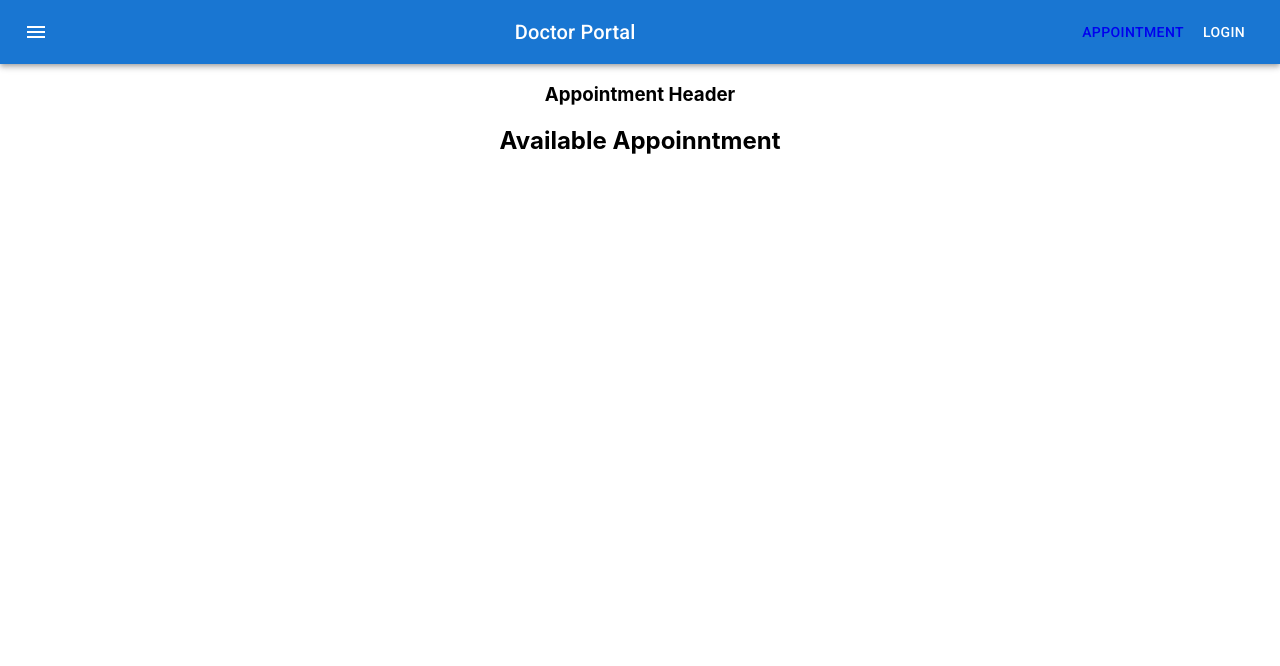
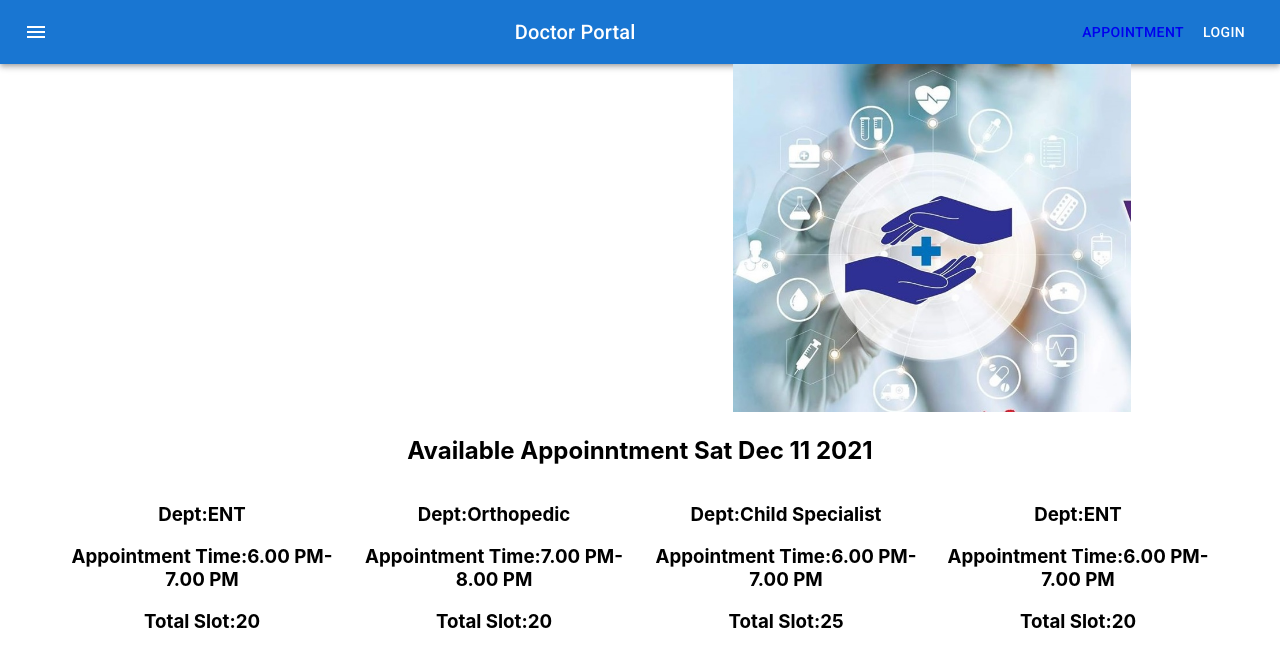
Before and after one commit to ibtihajAmin/doctor-appointmet-system-mern, a React (Create React App) app: page /appointment in a window 1280 px wide. Shown: the top 666 px of the page. Built offline with nearby package versions, Linux system fonts and the light colour scheme.

Commit message:
Some Changes are added

```diff
--- a/package.json
+++ b/package.json
@@ -6,10 +6,12 @@
     "@emotion/react": "^11.7.0",
     "@emotion/styled": "^11.6.0",
     "@mui/icons-material": "^5.2.1",
+    "@mui/lab": "^5.0.0-alpha.59",
     "@mui/material": "^5.2.3",
     "@testing-library/jest-dom": "^5.16.1",
     "@testing-library/react": "^11.2.7",
     "@testing-library/user-event": "^12.8.3",
+    "date-fns": "^2.27.0",
     "react": "^17.0.2",
     "react-dom": "^17.0.2",
     "react-router-dom": "^5.3.0",
--- a/src/Pages/Appointment/Appointment/Appointment.js
+++ b/src/Pages/Appointment/Appointment/Appointment.js
@@ -4,11 +4,12 @@ import AppointmentHeader from '../AppointmentHeader/AppointmentHeader';
 import AvailableAppointment from '../AvailableAppointment/AvailableAppointment';
 
 const Appointment = () => {
+    const [date, setDate] = React.useState(new Date());
     return (
         <div>
             <Navigation></Navigation>
-            <AppointmentHeader></AppointmentHeader>
-            <AvailableAppointment></AvailableAppointment>
+            <AppointmentHeader date={date} setDate={setDate}></AppointmentHeader>
+            <AvailableAppointment date={date}></AvailableAppointment>
         </div>
     );
 };
--- a/src/Pages/Appointment/AppointmentHeader/AppointmentHeader.js
+++ b/src/Pages/Appointment/AppointmentHeader/AppointmentHeader.js
@@ -1,10 +1,21 @@
+import { Container, Grid } from '@mui/material';
 import React from 'react';
+import appointment_banner from '../../../images/appointment_banner.jpg';
+import Calendar from '../../Shared/Calendar/Calendar';
 
-const AppointmentHeader = () => {
+const AppointmentHeader = ({ date, setDate }) => {
     return (
-        <div>
-            <h3>Appointment Header</h3>
-        </div>
+        <Container>
+            <Grid container spacing={2}>
+                <Grid item xs={12} md={6}>
+                    <Calendar date={date} setDate={setDate}></Calendar>
+                </Grid>
+
+                <Grid item xs={12} md={6}>
+                    <img src={appointment_banner} alt="" style={{ width: '70%' }} />
+                </Grid>
+            </Grid>
+        </Container>
     );
 };
 
--- a/src/Pages/Appointment/AvailableAppointment/AvailableAppointment.js
+++ b/src/Pages/Appointment/AvailableAppointment/AvailableAppointment.js
@@ -1,10 +1,46 @@
 import React from 'react';
+import { Grid, Container } from '@mui/material';
+import Booking from '../Booking/Booking';
 
-const AvailableAppointment = () => {
+const bookings = [
+    {
+        id: 1,
+        name: 'ENT',
+        time: '6.00 PM- 7.00 PM',
+        space: 20
+    },
+    {
+        id: 2,
+        name: 'Orthopedic',
+        time: '7.00 PM- 8.00 PM',
+        space: 20
+    },
+    {
+        id: 3,
+        name: 'Child Specialist',
+        time: '6.00 PM- 7.00 PM',
+        space: 25
+    },
+    {
+        id: 4,
+        name: 'ENT',
+        time: '6.00 PM- 7.00 PM',
+        space: 20
+    },
+]
+
+const AvailableAppointment = ({ date }) => {
     return (
-        <div>
-            <h2>Available Appoinntment</h2>
-        </div>
+        <Container>
+            <h2>Available Appoinntment {date.toDateString()} </h2>
+            <Grid container spacing={2}>
+                {
+                    bookings.map(booking => <Booking
+                        key={booking.id}
+                        booking={booking}></Booking>)
+                }
+            </Grid>
+        </Container>
     );
 };
 
--- /dev/null
+++ b/src/Pages/Appointment/Booking/Booking.js
@@ -0,0 +1,15 @@
+import { Grid } from '@mui/material';
+import React from 'react';
+
+const Booking = ({ booking }) => {
+    const { name, time, space } = booking;
+    return (
+        <Grid item xs={12} sm={6} md={3}>
+            <h3>Dept:{name}</h3>
+            <h3>Appointment Time:{time}</h3>
+            <h3>Total Slot:{space}</h3>
+        </Grid>
+    );
+};
+
+export default Booking;
--- /dev/null
+++ b/src/Pages/Shared/Calendar/Calendar.js
@@ -0,0 +1,25 @@
+import React from 'react';
+
+import TextField from '@mui/material/TextField';
+import AdapterDateFns from '@mui/lab/AdapterDateFns';
+import LocalizationProvider from '@mui/lab/LocalizationProvider';
+import StaticDatePicker from '@mui/lab/StaticDatePicker';
+
+const Calendar = ({ date, setDate }) => {
+
+    return (
+        <LocalizationProvider dateAdapter={AdapterDateFns}>
+            <StaticDatePicker
+                displayStaticWrapperAs="desktop"
+                openTo="year"
+                value={date}
+                onChange={(newValue) => {
+                    setDate(newValue);
+                }}
+                renderInput={(params) => <TextField {...params} />}
+            />
+        </LocalizationProvider>
+    );
+};
+
+export default Calendar;
```
Also changed, not shown: src/images/appointment_banner.jpg (added), 1 other file (tests, documents, lock files or other folders).
